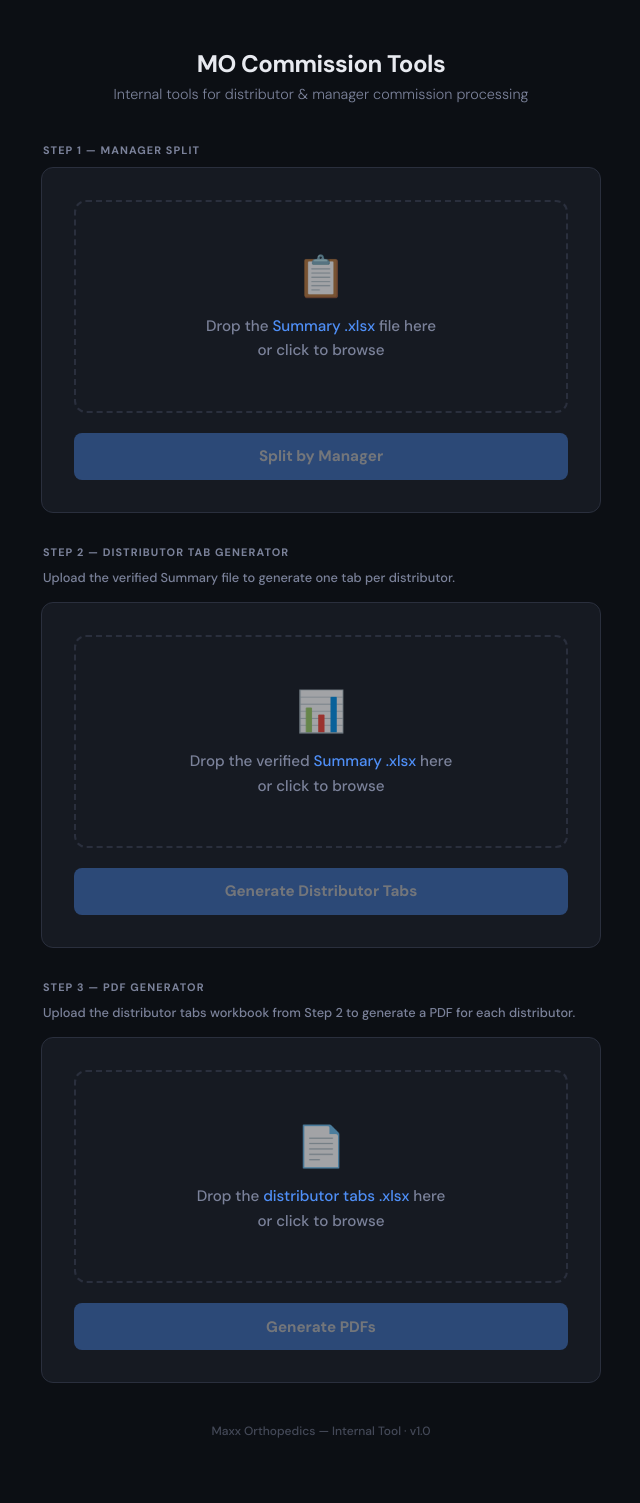
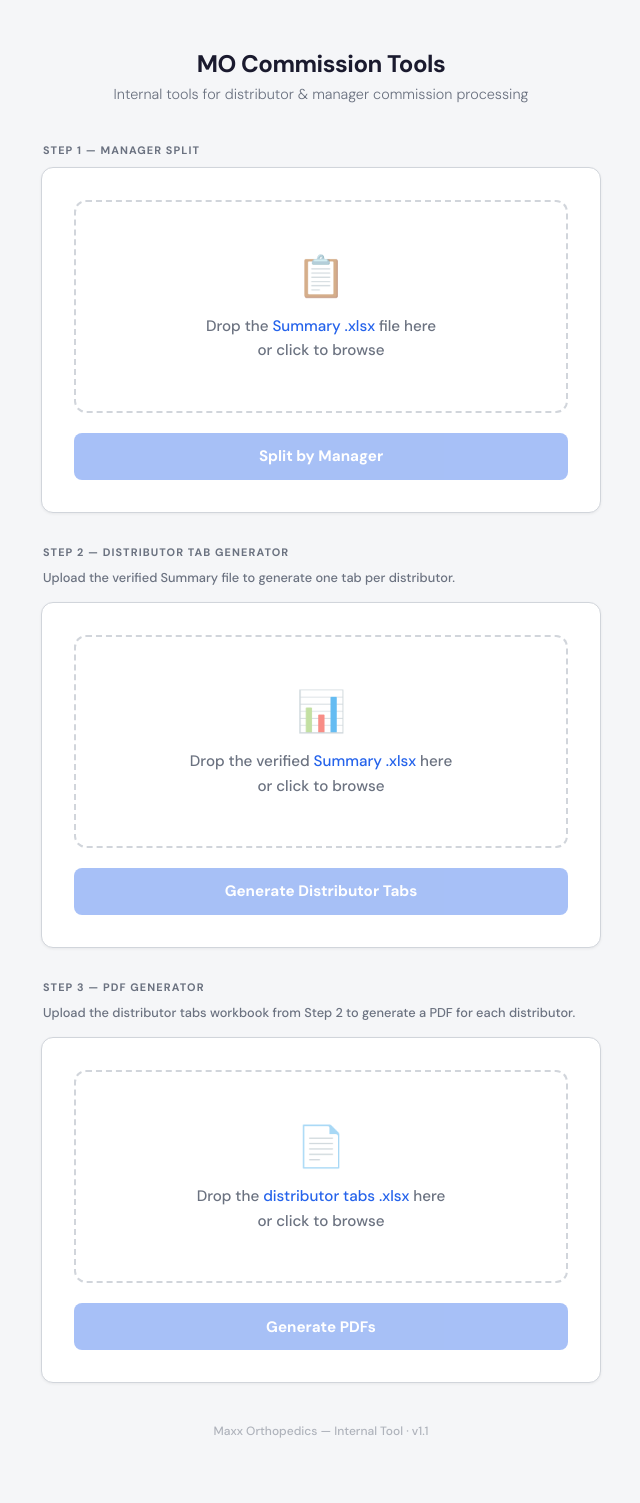
Before and after one commit to phillyshah/MO-commissions, a Flask app: page / in a window 1280 px wide. Shown: the whole page, without its empty margins (319-959 px from the left). Run offline with Flask 3, Linux system fonts and the light colour scheme.

Commit message:
Switch to light theme for better readability (v1.1)
White background, dark text, subtle card shadows. Much higher
contrast for the accounting team.

Co-Authored-By: Claude Sonnet 4.6 <noreply@anthropic.com>

```diff
--- a/templates/index.html
+++ b/templates/index.html
@@ -8,17 +8,17 @@
     <link href="https://fonts.googleapis.com/css2?family=DM+Sans:ital,opsz,wght@0,9..40,300;0,9..40,500;0,9..40,700;1,9..40,400&family=JetBrains+Mono:wght@400;600&display=swap" rel="stylesheet">
     <style>
         :root {
-            --bg: #0c0f14;
-            --surface: #161a22;
-            --surface-hover: #1c2130;
-            --border: #2a2f3d;
-            --text: #e8eaf0;
-            --text-muted: #7b829a;
-            --accent: #4f8ff7;
-            --accent-glow: rgba(79, 143, 247, 0.15);
-            --success: #34d399;
-            --success-glow: rgba(52, 211, 153, 0.15);
-            --error: #f87171;
+            --bg: #f5f6f8;
+            --surface: #ffffff;
+            --surface-hover: #f0f2f5;
+            --border: #d1d5db;
+            --text: #1a1a2e;
+            --text-muted: #6b7280;
+            --accent: #2563eb;
+            --accent-glow: rgba(37, 99, 235, 0.08);
+            --success: #16a34a;
+            --success-glow: rgba(22, 163, 74, 0.08);
+            --error: #dc2626;
             --radius: 12px;
         }
 
@@ -49,7 +49,6 @@
         .logo-area img {
             height: 64px;
             margin-bottom: 1rem;
-            background: #fff;
             padding: 10px 20px;
             border-radius: 10px;
         }
@@ -87,6 +86,7 @@
             border: 1px solid var(--border);
             border-radius: var(--radius);
             padding: 2rem;
+            box-shadow: 0 1px 3px rgba(0,0,0,0.06);
         }
 
         /* Dropzone */
@@ -181,9 +181,9 @@
         }
 
         .btn-primary:hover:not(:disabled) {
-            background: #3d7de0;
+            background: #1d4ed8;
             transform: translateY(-1px);
-            box-shadow: 0 4px 20px var(--accent-glow);
+            box-shadow: 0 4px 16px rgba(37, 99, 235, 0.25);
         }
 
         .btn-primary:disabled { opacity: 0.4; cursor: not-allowed; transform: none; }
@@ -279,7 +279,7 @@
             transition: all 0.15s;
         }
 
-        .download-row a:hover { background: #3d7de0; }
+        .download-row a:hover { background: #1d4ed8; }
 
         /* Manager rows (card 2) */
         .manager-row {
@@ -320,7 +320,7 @@
         }
 
         .mgr-dl-xlsx { background: var(--accent); color: #fff; }
-        .mgr-dl-xlsx:hover { background: #3d7de0; }
+        .mgr-dl-xlsx:hover { background: #1d4ed8; }
 
         .mgr-dl-pdf {
             background: transparent;
@@ -334,8 +334,8 @@
         /* Error */
         .error-msg {
             display: none;
-            background: rgba(248, 113, 113, 0.08);
-            border: 1px solid rgba(248, 113, 113, 0.2);
+            background: #fef2f2;
+            border: 1px solid #fecaca;
             border-radius: 8px;
             padding: 0.85rem 1rem;
             margin-top: 1rem;
--- a/version.py
+++ b/version.py
@@ -1,4 +1,4 @@
 # ── App Version ──────────────────────────────────────────────────────────────
 # Increment by 0.1 for minor changes (bug fixes, small tweaks)
 # Increment by 1.0 for major changes (new features, workflow changes)
-VERSION = "1.0"
+VERSION = "1.1"
```
